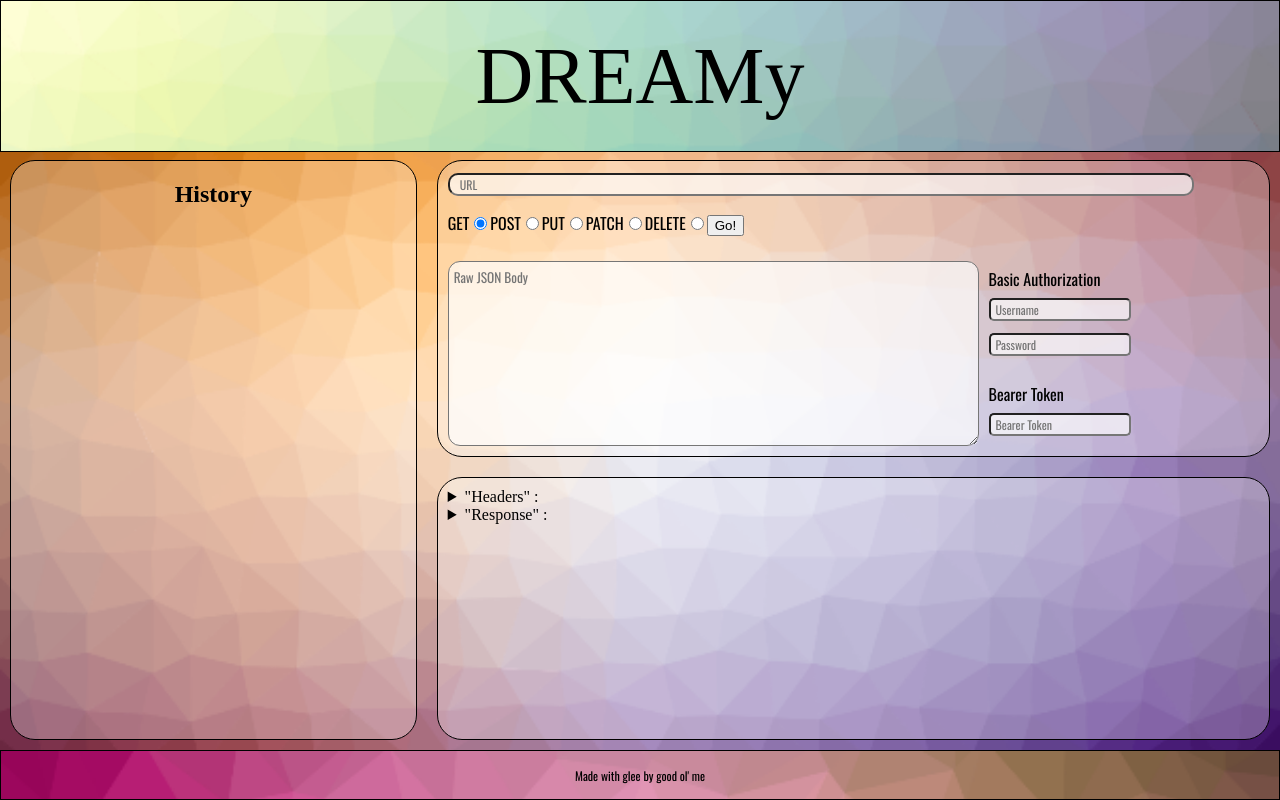
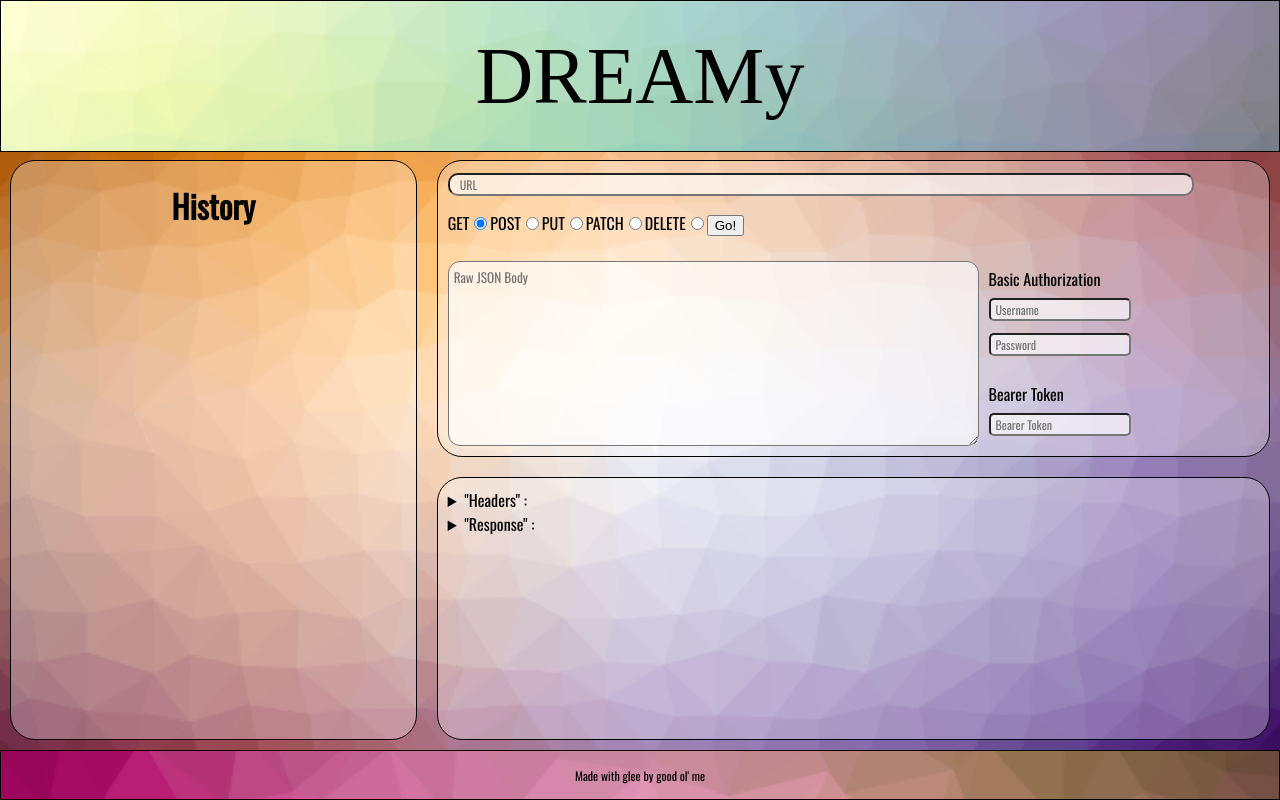
Before and after one commit to drmeloy/lab-28-RESTy, a React app: page / in a window 1280 px wide. Built offline with nearby package versions, Linux system fonts and the light colour scheme; a web font is replaced by a local one.

Commit message:
more styling

```diff
--- a/src/components/history/HistoryList.css
+++ b/src/components/history/HistoryList.css
@@ -5,7 +5,8 @@
   background: #ffffff4a;
   border-radius: 25px;
 
-  h2 {
+  h1 {
     text-align: center;
+    font-family: 'Oswald', sans-serif;
   }
 }
--- a/src/components/history/HistoryList.js
+++ b/src/components/history/HistoryList.js
@@ -12,7 +12,7 @@ const HistoryList = ({ historyList }) => {
 
   return (
     <div className={styles.History}>
-      <h2>History</h2>
+      <h1>History</h1>
       <ul>
         {historyItems}
       </ul>
--- a/src/components/response/ResResponse.js
+++ b/src/components/response/ResResponse.js
@@ -1,14 +1,15 @@
 import React from 'react';
 import PropTypes from 'prop-types';
 import ReactJson from 'react-json-view';
+import styles from './Response.css';
 
 const ResResponse = ({ responseBody }) => {
   console.log(responseBody);
 
   return (
-    <details>
+    <details >
       <summary>"Response" : </summary>
-      <ReactJson src={responseBody} />
+      <ReactJson src={responseBody} theme="solarized" name={false} collapsed="2" displayDataTypes={false} iconStyle="circle" enableClipboard={false} />
     </details>
   );
 }
--- a/src/components/response/Response.css
+++ b/src/components/response/Response.css
@@ -5,4 +5,6 @@
   padding: 10px;
   background: #ffffff4a;
   border-radius: 25px;
+  font-family: 'Oswald', sans-serif;
+  overflow: auto;
 }
```
